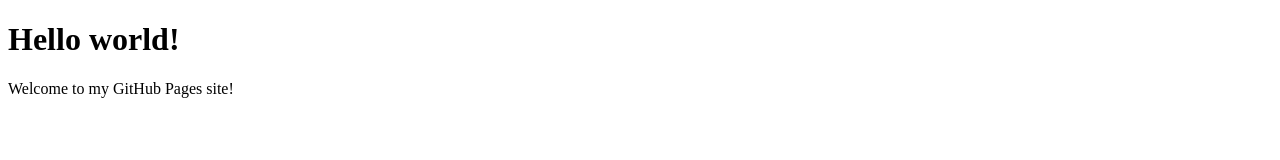
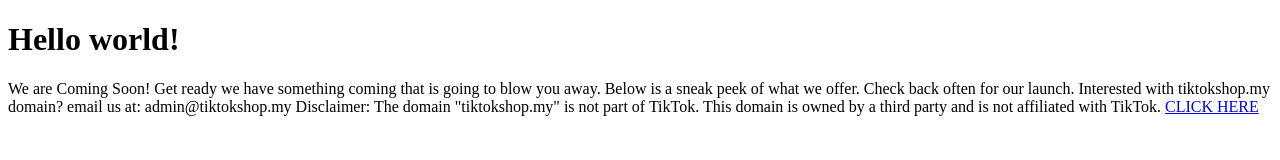
Before and after one commit to afiq90/tiktokshop.my, a plain HTML site: page index.html in a window 1280 px wide. Drawn offline with Linux system fonts and the light colour scheme.

Commit message:
updated index.html

```diff
--- a/index.html
+++ b/index.html
@@ -1,10 +1,20 @@
 <!DOCTYPE html>
 <html>
   <head>
-    <title>My GitHub Pages Site</title>
+    <title>Coming Soon!</title>
   </head>
   <body>
     <h1>Hello world!</h1>
-    <p>Welcome to my GitHub Pages site!</p>
+    <p>We are Coming Soon! Get ready we have something coming that is going to blow you away. Below is a sneak peek of what we offer. Check back often for our launch.
+
+        Interested with tiktokshop.my domain?
+
+        email us at: admin@tiktokshop.my
+
+        Disclaimer: The domain "tiktokshop.my" is not part of TikTok. This domain is owned by a third party and is not affiliated with TikTok.
+
+        <a href="https://linktr.ee/tiktokshopmy">CLICK HERE</a>
+
+     </p>
   </body>
 </html>
```
